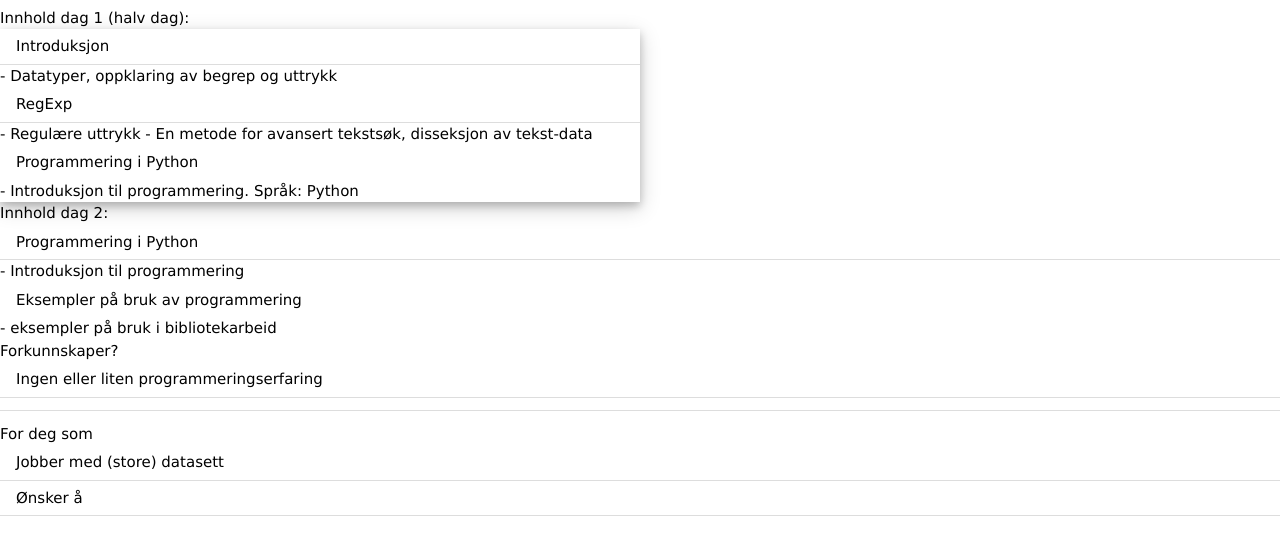
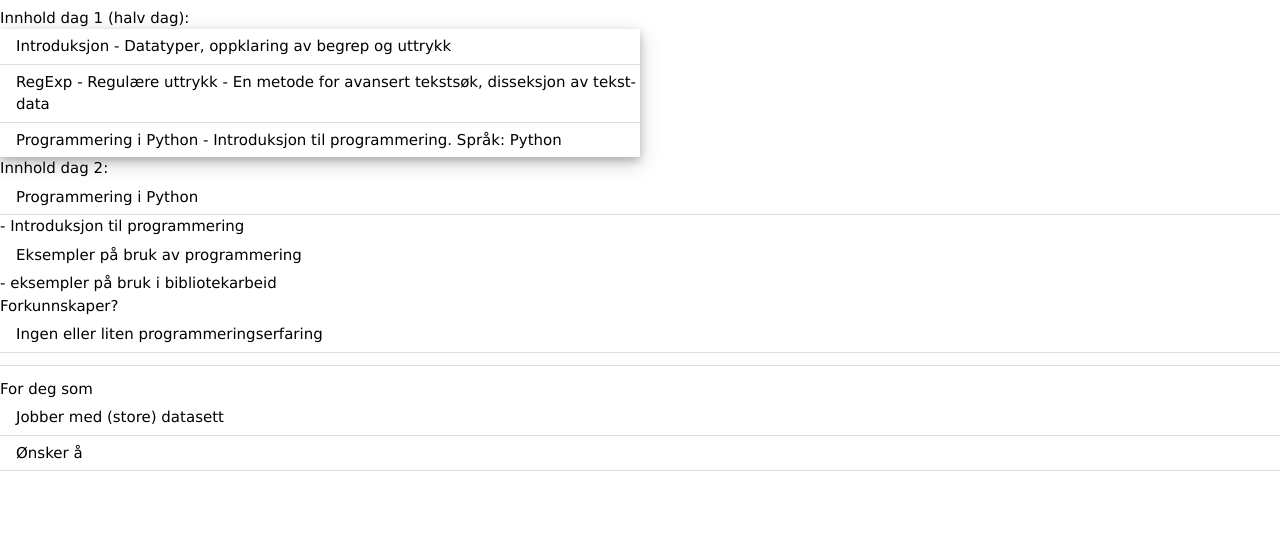
Before and after one commit to bisentralen/bisentralen.github.io, a plain HTML site: page libcarp-python-2018.html in a window 1280 px wide. Shown: the part 68-610 px from the top of the page. Drawn offline with Linux system fonts and the light colour scheme.

Commit message:
Update libcarp-python-2018.html

```diff
--- a/libcarp-python-2018.html
+++ b/libcarp-python-2018.html
@@ -8,9 +8,9 @@
 
   Innhold dag 1 (halv dag):
   <ul class="w3-ul w3-card-4" style="width:50%">
-    <li>Introduksjon</li> - Datatyper, oppklaring av begrep og uttrykk
-    <li>RegExp</li> - Regulære uttrykk - En metode for avansert tekstsøk, disseksjon av tekst-data
-    <li>Programmering i Python</li> - Introduksjon til programmering. Språk: Python
+    <li>Introduksjon - Datatyper, oppklaring av begrep og uttrykk</li>
+    <li>RegExp - Regulære uttrykk - En metode for avansert tekstsøk, disseksjon av tekst-data</li>
+    <li>Programmering i Python - Introduksjon til programmering. Språk: Python</li>
   </ul>
 
   Innhold dag 2:
```
